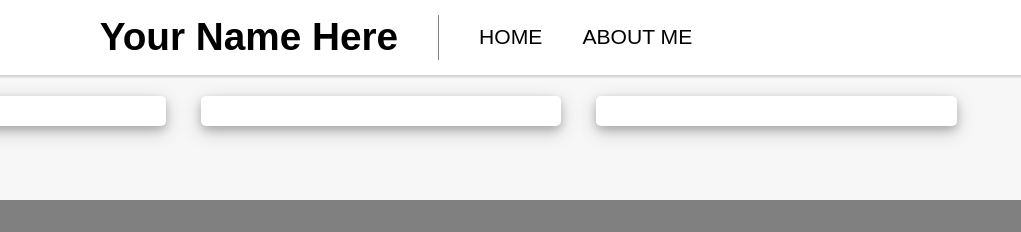
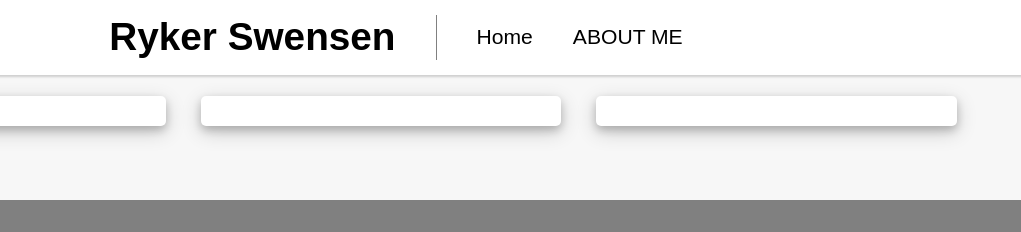
Before and after one commit to superboy890/SummerBootCamp, a plain HTML site: page index.html in a window 1280 px wide. Shown: the top 232 px of the page, 259-1280 px from the left. Drawn offline with nearby package versions, Linux system fonts and the light colour scheme.

Commit message:
Name Added

```diff
--- a/index.html
+++ b/index.html
@@ -1,5 +1,6 @@
 <!DOCTYPE html>
 <html lang="en">
+
 <head>
   <meta charset="UTF-8">
   <meta http-equiv="X-UA-Compatible" content="IE=edge">
@@ -10,13 +11,14 @@
   <link rel="stylesheet" href="./styles/style.css">
   <link href="https://fonts.googleapis.com/css2?family=Roboto:wght@100;300;400;500;700&display=swap" rel="stylesheet">
 </head>
+
 <body>
   <header>
-        <h1>Your Name Here</h1>
+    <h1>Ryker Swensen</h1>
     <ul>
       <li>
         <a href="./index.html">
-                    HOME
+          Home
         </a>
       </li>
       <li>
@@ -57,7 +59,8 @@
       <p>Social Media</p>
       <br>
       <a href="https://www.facebook.com/" target="_blank"><img src="./images/icons8-facebook-48.png" alt="facebook"></a>
-            <a href="https://www.instagram.com/" target="_blank"><img src="./images/icons8-instagram-48.png" alt="instagram"></a>
+      <a href="https://www.instagram.com/" target="_blank"><img src="./images/icons8-instagram-48.png"
+          alt="instagram"></a>
       <a href="https://twitter.com/" target="_blank"><img src="./images/icons8-twitter-48.png" alt="twitter"></a>
     </div>
     <div class="contact">
@@ -67,4 +70,5 @@
     </div>
   </footer>
 </body>
+
 </html>
```
Also changed, not shown: 2 other files. Lines whose indentation alone changed are shown as unchanged.
